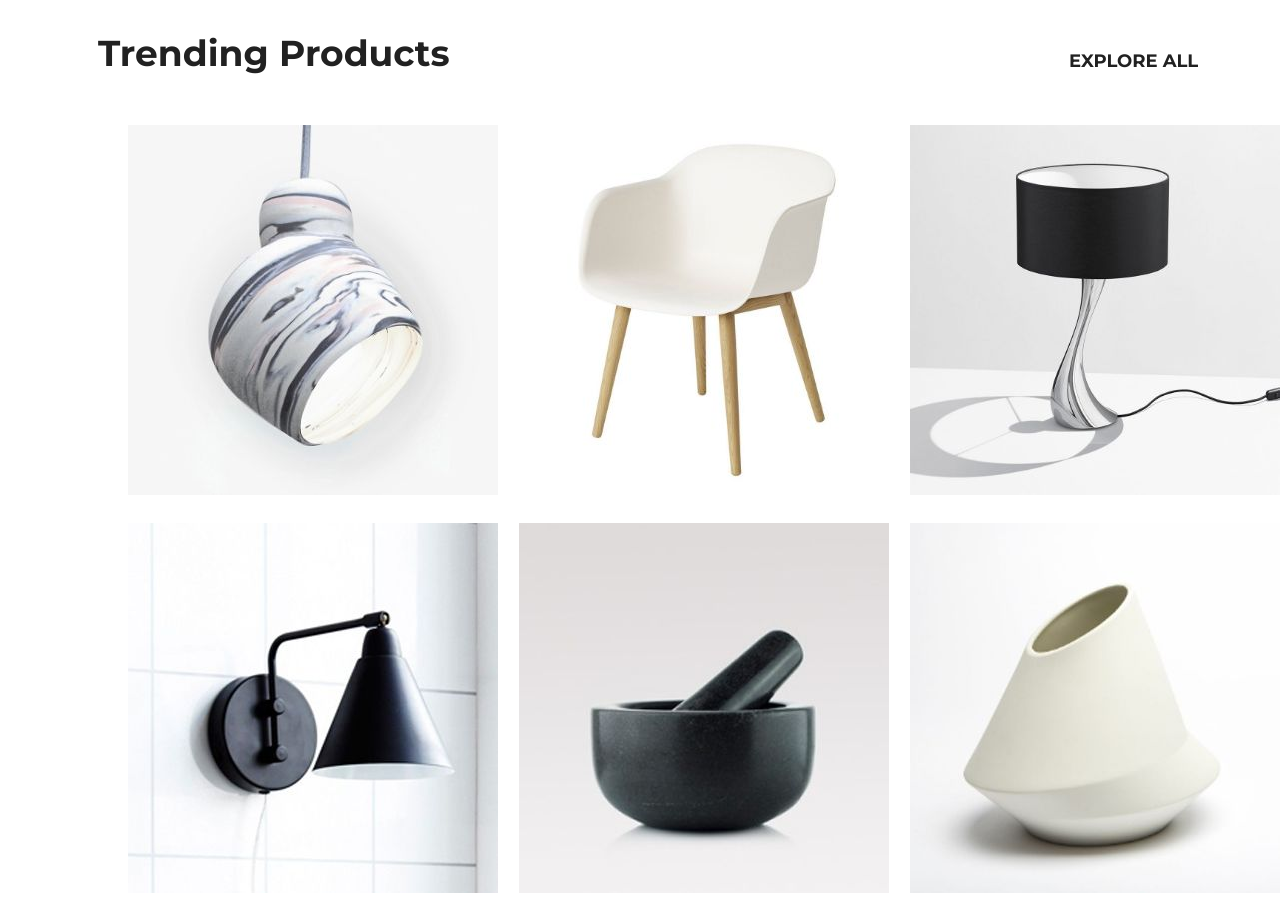
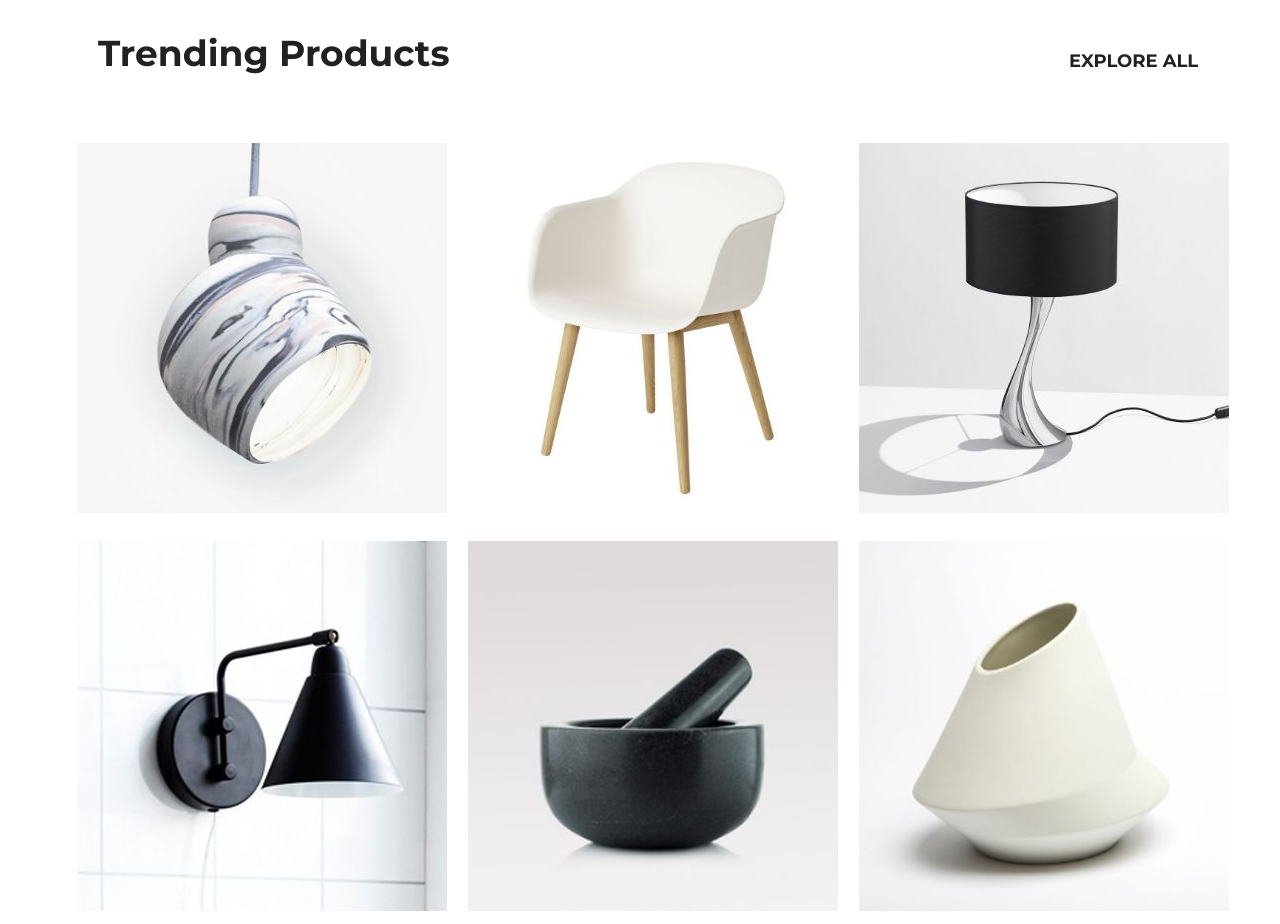
Before and after one commit to indorfinn/coollchair.github.io, a plain HTML site: page index.html in a window 1280 px wide. Shown: the part 2180-3104 px from the top of the page. Drawn offline with Linux system fonts and the light colour scheme.

Commit message:
Update style.css

```diff
--- a/style.css
+++ b/style.css
@@ -234,7 +234,8 @@ header {
 }
 
 .product a,
-.trending-product a {
+.trending-product a,
+.trending-product img {
     display: block;
     margin-top: 18px;
     margin-right: 21px;
```
